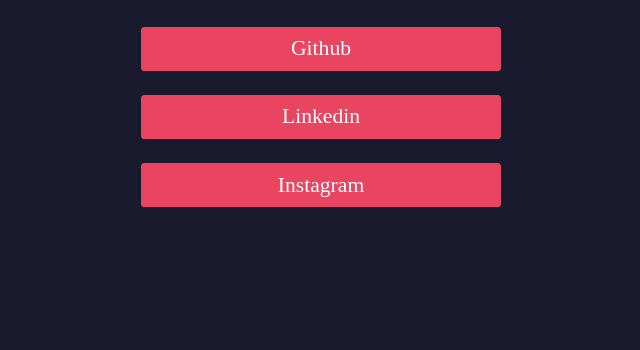
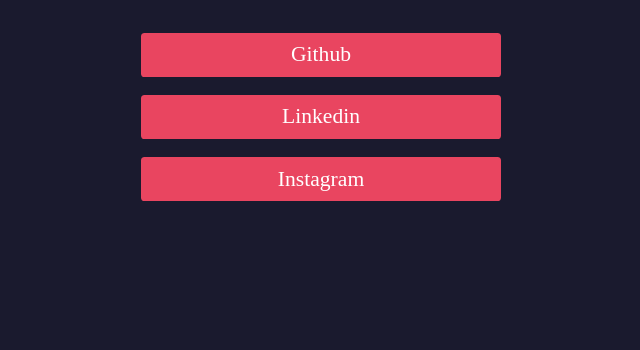
Before and after one commit to PoliSouza/Portifolio-de-Contato, a plain HTML site: page index.html in a window 1280 px wide. Shown: the part 450-800 px from the top of the page, without its empty margins (319-959 px from the left). Drawn offline with Linux system fonts and the light colour scheme; a web font is replaced by a local one.

Commit message:
Correcao CSS

```diff
--- a/style.css
+++ b/style.css
@@ -88,9 +88,8 @@
 
 .caixa_redes_sociais{
     width: 100%;
-    padding: 30px 10px;
     box-sizing: border-box;
-    padding: 4.0rem 1.0rem;
+    padding: 3.0rem 1.0rem;
 }
 
 .caixa_redes_sociais ul{
@@ -98,7 +97,7 @@
     flex-direction: column;
     width: 100%;
     line-break: auto;
-    row-gap: 2.0rem;
+    row-gap: 1.5rem;
     list-style: none;
 }
 
@@ -113,6 +112,7 @@
     text-decoration-style: none;
     text-decoration: none;
     border-radius: 0.3rem;
+    font-family: 'Times New Roman', Times, serif;
     font-size: 1.8rem;
     padding: 0.8rem 0.3rem;
 }
@@ -122,14 +122,6 @@
         font-size: 12px;
     }
 
-    .caixa_perfil {
-    row-gap: 3.5rem;
-    }
-
-    .caixa_principal .caixa_redes_sociais {
-    padding: 4.0rem 1.0rem;
-    }
-
     .caixa_principal .caixa_redes_sociais ul li .li:hover{
         color: var(--cor-terciaria);
         background-color: #e9456021;
```
